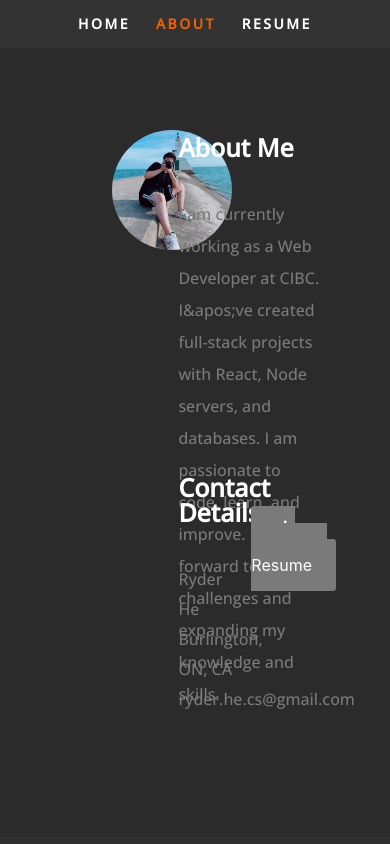
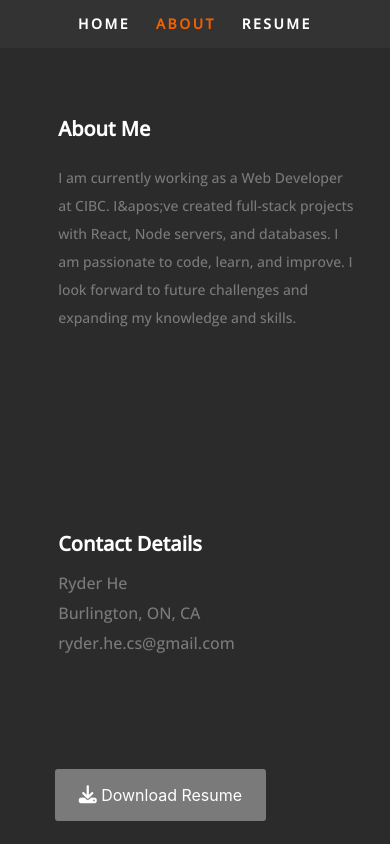
Before and after one commit to RyderHe/Ryder-Personal-Website-v1, a React (Create React App) app: page /about in a window 390 px wide. Shown: the top 844 px of the page. Built offline with nearby package versions, Linux system fonts and the light colour scheme.

Commit message:
Add responsiveness to About page

```diff
--- a/src/pages/About/About.css
+++ b/src/pages/About/About.css
@@ -1,53 +1,16 @@
-/* ------------------------------------------------------------------ */
-/* c. About Section
-/* ------------------------------------------------------------------ */
-
 #about {
     background: #2B2B2B;
     padding-top: 96px;
     padding-bottom: 66px;
     overflow: hidden;
- }
-
- /* #about a, #about a:visited  { color: #fff; }
- #about a:hover, #about a:focus { color: #11ABB0; }
-
- #about h2 {
-    font: 22px/30px 'opensans-bold', sans-serif;
-    color: #fff;
-    margin-bottom: 12px;
- }
- #about p {
-    line-height: 30px;
-    color: #7A7A7A;
- }*/
-
- /*#about .contact-details { width: 41.66667%; }
- #about .download {
-    width: 58.33333%;
-    padding-top: 6px;
- }
- #about .main-col { padding-right: 5%; }
- #about .download .button {
-    margin-top: 6px;
-    background: #444;
- }
- #about .download .button:hover {
-    background: #fff;
-    color: #2B2B2B;
- }
- #about .download .button i {
-    margin-right: 15px;
-    font-size: 20px;
- }
-  */
+}
 
 /* general grid layout*/
 .about_container {
    display: grid;
    height: 80vh;
 
-   grid-template-columns: 20% 20% 20% 20% 20%;
+   grid-template-columns: 20% 15% 20% 25% 20%;
    grid-template-rows: 50% 50%;
    /* background: white; */
    grid-gap: 0.2rem;
@@ -77,16 +40,13 @@
 .about__download-resume {
    grid-column: 4/5;
    grid-row: 2/3;
-   /* background-color: #1de9b6; */
-   /* grid-area: download-resume; */
-   /* padding-left: 55px; */
 }
 
 /* avatar */
 .about__avatar .about__avatar___img {
    position: relative;
    top: 10%;
-   left: 40%;
+   left: 10%;
 
    width: 7.5em;
    height: 7.5em;
@@ -123,6 +83,7 @@
 
    line-height: 2em;
 }
+
 /* contact-me */
 .about__contact-me .about__contact-me___title {
    font-family: 'Open Sans', sans-serif;
@@ -168,7 +129,7 @@
    padding: 1em 1.5em;
    border-radius: 3px;
    position: relative;
-   top: 25%;
+   top: 30%;
    left: 10%;
 }
 .about__download-resume .about__download-resume___button i{
@@ -181,19 +142,339 @@
    color: #2B2B2B;
 }
 
+/* screenwidth less than 1024px
+--------------------------------------------------------------------- */
+@media only screen and (max-width: 1024px) {
 
+   /* general grid layout*/
+   .about_container {
+      grid-template-columns: 12.5% 20% 25% 30% 12.5%;
+   }
 
+   .about__about-me {
+      padding-left: 0.7em;
+      /* margin: 2em; */
+   }
 
-/* @media only screen and (max-width:550px) {
+   .about__contact-me {
+      padding-left: 0.7em;
+   }
+
+   /* avatar */
+   .about__avatar .about__avatar___img {
+      position: relative;
+      top: 10%;
+      left: 7%;
+
+      width: 7em;
+      height: 7em;
+   }
+
+   /* about-me */
+   .about__about-me .about__about-me___title {
+      font-size: 20px;
+
+      position: relative;
+      top: 10%;
+   }
+
+   .about__about-me .about__about-me___p{
+      font-size: 14px;
+   }
+
+   /* contact-me */
+   .about__contact-me .about__contact-me___title {
+      font-size: 20px;
+   }
+
+   .about__contact-me .about__contact-me___ul {
+      font-size: 16px;
+
+      line-height: 30px;
+      color: #7A7A7A;
+
+      list-style-type:none;
+      list-style-position:inside;
+
+      position: relative;
+      top: 20%;
+
+      margin-bottom: 0.19em;
+      margin-top: 0.19em;
+
+   }
+
+   /* resume-download*/
+   .about__download-resume .about__download-resume___button i{
+      font-size: 18px;
+   }
+
+}
+
+ /* screenwidth less than 900px
+ --------------------------------------------------------------------- */
+@media only screen and (max-width: 900px) {
+
+   /* general grid layout*/
    .about_container {
       display: grid;
-      height: 70vh;
-      grid-template-columns: 1fr;
-      grid-template-rows: 1fr 1fr 1fr 1fr;
-      grid-template-areas:
-         "avatar"
-         "about-me"
-         "contact-me"
-         "download-resume";
+      height: 80vh;
+
+      grid-template-columns: 10% 80% 10%;
+      grid-template-rows: 40% 30% 20%;
+      /* background: white; */
+      grid-gap: 0.2rem;
    }
-} */
+
+   .about__avatar {
+      /* grid-column: 2/3;
+      grid-row: 1/2;
+      background: #a7ffeb; */
+      display: none;
+   }
+
+   .about__about-me {
+      grid-column: 2/3;
+      grid-row: 1/2;
+      /* background: #84ffff; */
+      padding-left: 1em;
+      /* margin: 2em; */
+   }
+
+   .about__contact-me {
+      grid-column: 2/3;
+      grid-row: 2/3;
+      /* background: #18ffff; */
+      padding-left: 1em;
+   }
+
+   .about__download-resume {
+      grid-column: 2/3;
+      grid-row: 3/4;
+      /* text-align: center; */
+   }
+
+     /* about-me */
+     .about__about-me .about__about-me___title {
+      font-size: 20px;
+
+      position: relative;
+      top: 10%;
+   }
+
+   .about__about-me .about__about-me___p{
+      font-size: 14px;
+   }
+
+   /* contact-me */
+   .about__contact-me .about__contact-me___title {
+      font-size: 20px;
+   }
+
+   .about__contact-me .about__contact-me___ul {
+      font-size: 16px;
+
+      line-height: 30px;
+      color: #7A7A7A;
+
+      list-style-type:none;
+      list-style-position:inside;
+
+      position: relative;
+      top: 20%;
+
+      margin-bottom: 0.19em;
+      margin-top: 0.19em;
+
+   }
+
+   /* resume-download*/
+   .about__download-resume .about__download-resume___button{
+      position: relative;
+      top: 40%;
+      left: 35%;
+   }
+   .about__download-resume .about__download-resume___button i{
+      font-size: 18px;
+   }
+
+}
+
+ /* mobile wide/smaller tablets
+---------------------------------------------------------------------- */
+
+@media only screen and (max-width: 767px) {
+   /* general grid layout*/
+   .about_container {
+      display: grid;
+      height: 80vh;
+
+      grid-template-columns: 10% 80% 10%;
+      grid-template-rows: 40% 30% 20%;
+      /* background: white; */
+      grid-gap: 0.2rem;
+   }
+
+   .about__avatar {
+      /* grid-column: 2/3;
+      grid-row: 1/2;
+      background: #a7ffeb; */
+      display: none;
+   }
+
+   .about__about-me {
+      grid-column: 2/3;
+      grid-row: 1/2;
+      /* background: #84ffff; */
+      padding-left: 1em;
+      /* margin: 2em; */
+   }
+
+   .about__contact-me {
+      grid-column: 2/3;
+      grid-row: 2/3;
+      /* background: #18ffff; */
+      padding-left: 1em;
+   }
+
+   .about__download-resume {
+      grid-column: 2/3;
+      grid-row: 3/4;
+      /* text-align: center; */
+   }
+
+      /* about-me */
+      .about__about-me .about__about-me___title {
+      font-size: 20px;
+
+      position: relative;
+      top: 10%;
+   }
+
+   .about__about-me .about__about-me___p{
+      font-size: 14px;
+   }
+
+   /* contact-me */
+   .about__contact-me .about__contact-me___title {
+      font-size: 20px;
+   }
+
+   .about__contact-me .about__contact-me___ul {
+      font-size: 16px;
+
+      line-height: 30px;
+      color: #7A7A7A;
+
+      list-style-type:none;
+      list-style-position:inside;
+
+      position: relative;
+      top: 20%;
+
+      margin-bottom: 0.19em;
+      margin-top: 0.19em;
+
+   }
+
+   /* resume-download*/
+   .about__download-resume .about__download-resume___button{
+      position: relative;
+      top: 40%;
+      left: 15%;
+   }
+   .about__download-resume .about__download-resume___button i{
+      font-size: 18px;
+   }
+}
+
+/* mobile narrow
+  -------------------------------------------------------------------------- */
+@media only screen and (max-width: 480px) {
+      /* general grid layout*/
+      .about_container {
+         display: grid;
+         height: 100vh;
+
+         grid-template-columns: 10% 80% 10%;
+         grid-template-rows: 50% 25% 15%;
+         /* background: white; */
+         grid-gap: 0.2rem;
+      }
+
+      .about__avatar {
+         /* grid-column: 2/3;
+         grid-row: 1/2;
+         background: #a7ffeb; */
+         display: none;
+      }
+
+      .about__about-me {
+         grid-column: 2/3;
+         grid-row: 1/2;
+         /* background: #84ffff; */
+         padding-left: 1em;
+         /* margin: 2em; */
+      }
+
+      .about__contact-me {
+         grid-column: 2/3;
+         grid-row: 2/3;
+         /* background: #18ffff; */
+         padding-left: 1em;
+      }
+
+      .about__download-resume {
+         grid-column: 2/3;
+         grid-row: 3/4;
+         /* text-align: center; */
+      }
+
+        /* about-me */
+        .about__about-me .about__about-me___title {
+         font-size: 20px;
+
+         position: relative;
+         top: 5%;
+         margin-top: 0.1em;
+      }
+
+      .about__about-me .about__about-me___p{
+         font-size: 14px;
+         margin-top: 0.1em;
+
+         position: relative;
+         top: 10%;
+      }
+
+      /* contact-me */
+      .about__contact-me .about__contact-me___title {
+         font-size: 20px;
+         margin-top: 0.1em;
+
+         position: relative;
+         top: 5%;
+      }
+
+      .about__contact-me .about__contact-me___ul {
+         font-size: 16px;
+
+         line-height: 30px;
+
+         position: relative;
+         top: 10%;
+
+         margin-top: 0.1em;
+
+      }
+
+      /* resume-download*/
+      .about__download-resume .about__download-resume___button{
+         position: relative;
+         top: 40%;
+         left: 4%;
+      }
+      .about__download-resume .about__download-resume___button i{
+         font-size: 18px;
+      }
+}
```
